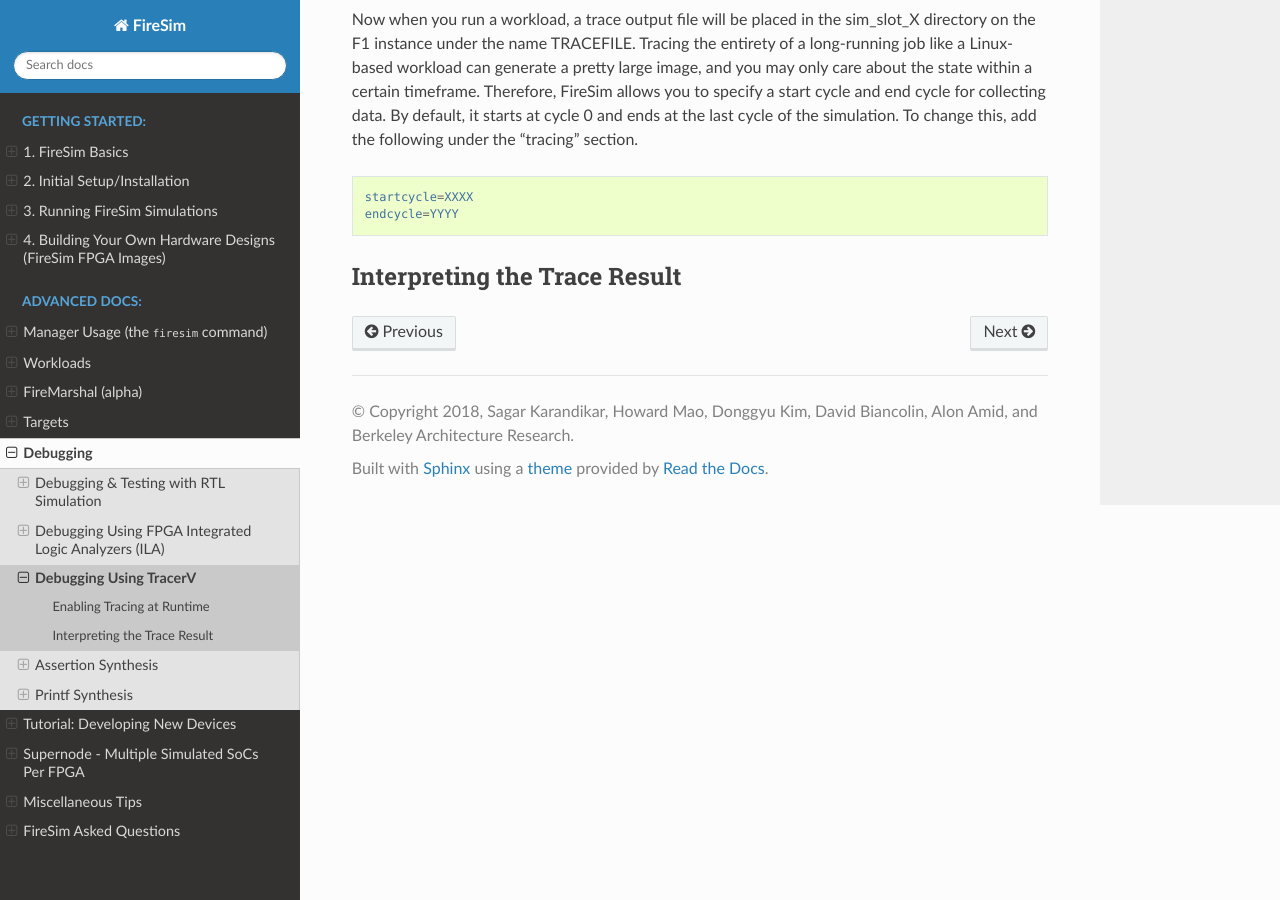
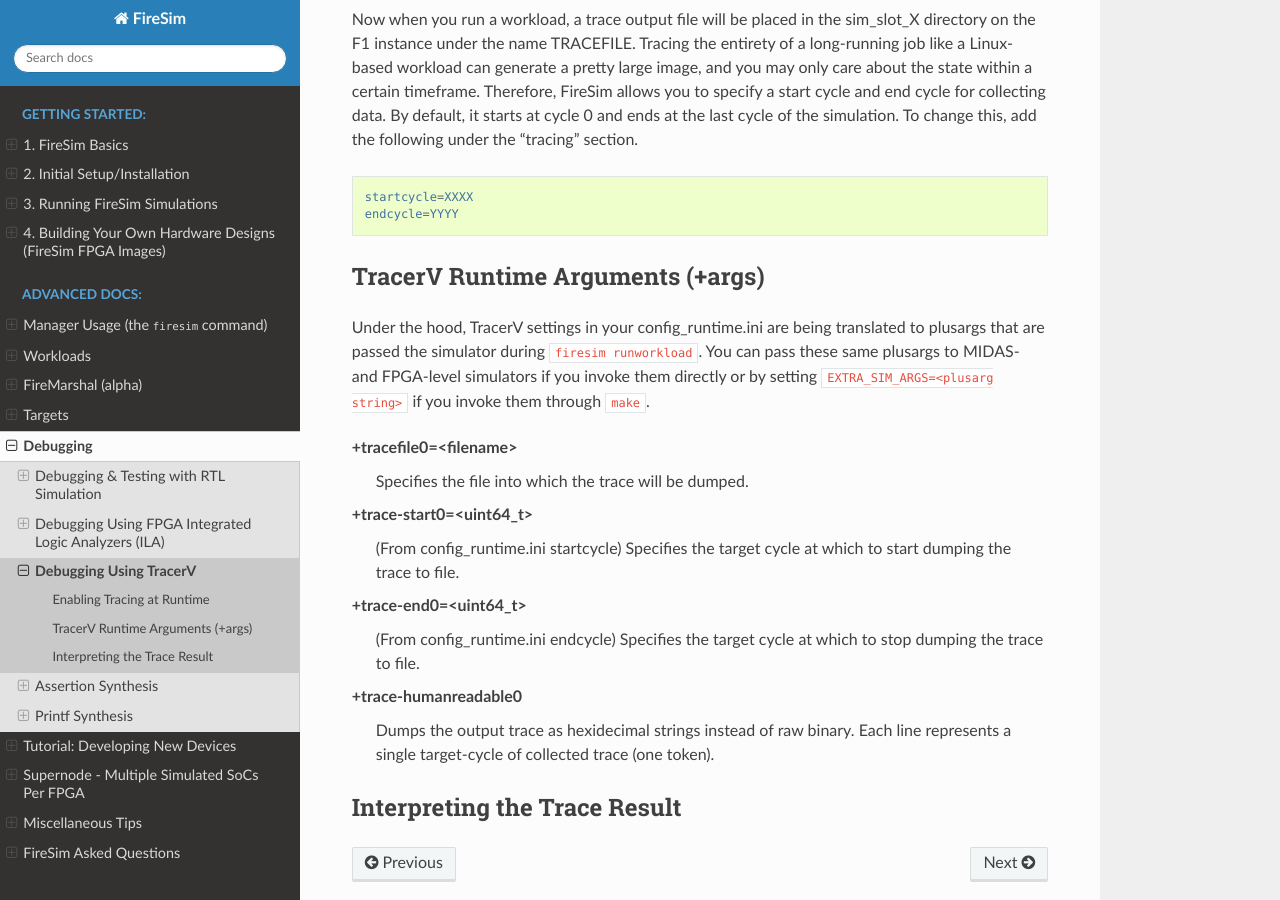
Before and after one commit to firesim/firesim, a Sphinx documentation site: the page built from docs/Advanced-Usage/Debugging/TracerV.rst, in a window 1280 px wide and 900 px high, scrolled down 459 px. Built offline with Sphinx 7.4.7 and the Read the Docs theme 2.0.0, drawn with Linux system fonts in a browser that asks for light colours.

Commit message:
[docs] Provide more detail about tracerv +args

```diff
--- a/docs/Advanced-Usage/Debugging/TracerV.rst
+++ b/docs/Advanced-Usage/Debugging/TracerV.rst
@@ -31,5 +31,25 @@
     startcycle=XXXX
     endcycle=YYYY
 
+TracerV Runtime Arguments (+args)
+---------------------------------
+
+Under the hood, TracerV settings in your config_runtime.ini are being translated to plusargs
+that are passed the simulator during ``firesim runworkload``. You can pass these same plusargs to MIDAS- and FPGA-level
+simulators if you invoke them directly or by setting ``EXTRA_SIM_ARGS=<plusarg string>`` if you invoke them through ``make``.
+
+**+tracefile0=<filename>**
+    Specifies the file into which the trace will be dumped.
+
+**+trace-start0=<uint64_t>**
+    (From config_runtime.ini startcycle) Specifies the target cycle at which to start dumping the trace to file.
+
+**+trace-end0=<uint64_t>**
+    (From config_runtime.ini endcycle) Specifies the target cycle at which to stop dumping the trace to file.
+
+**+trace-humanreadable0**
+    Dumps the output trace as hexidecimal strings instead of raw binary. Each line
+    represents a single target-cycle of collected trace (one token).
+
 Interpreting the Trace Result
 -----------------------------
```
